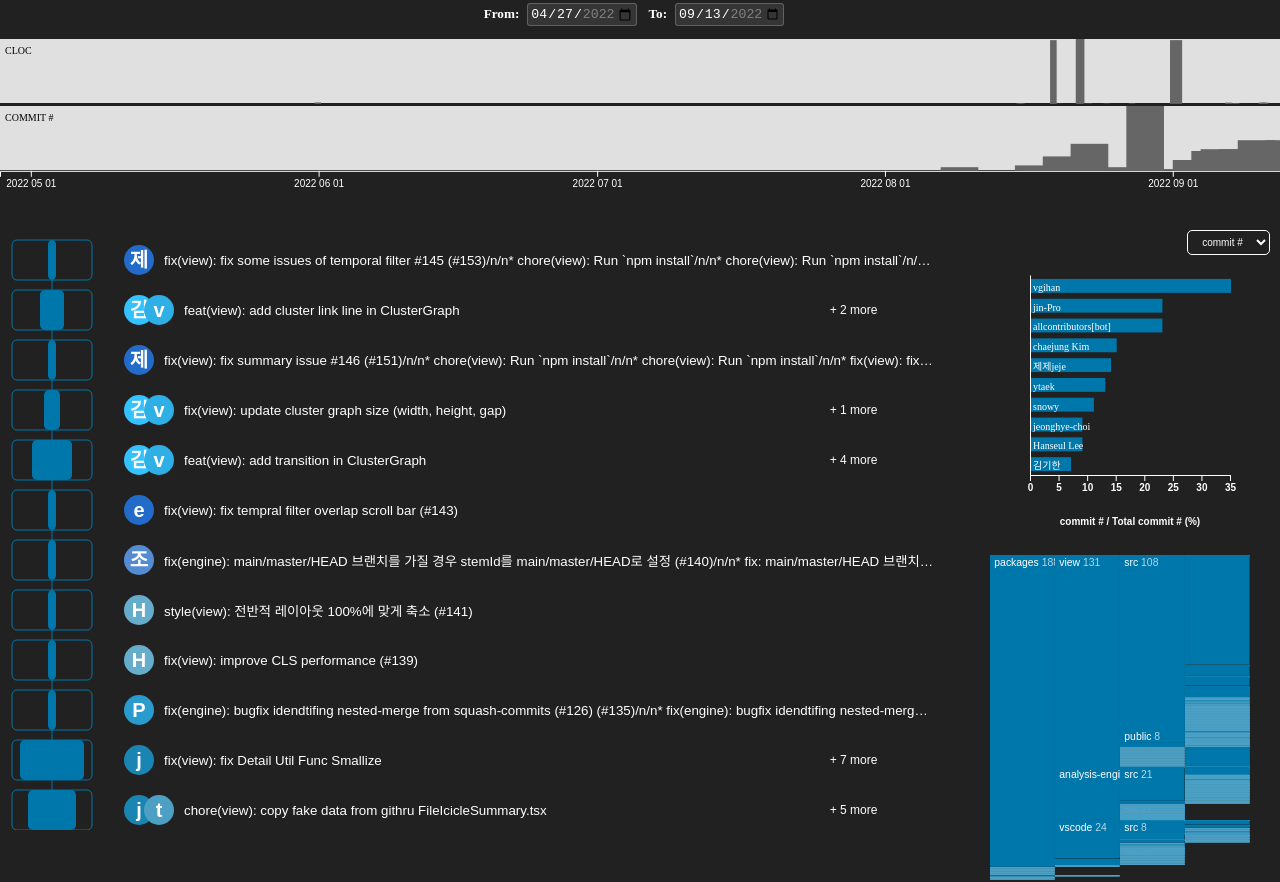
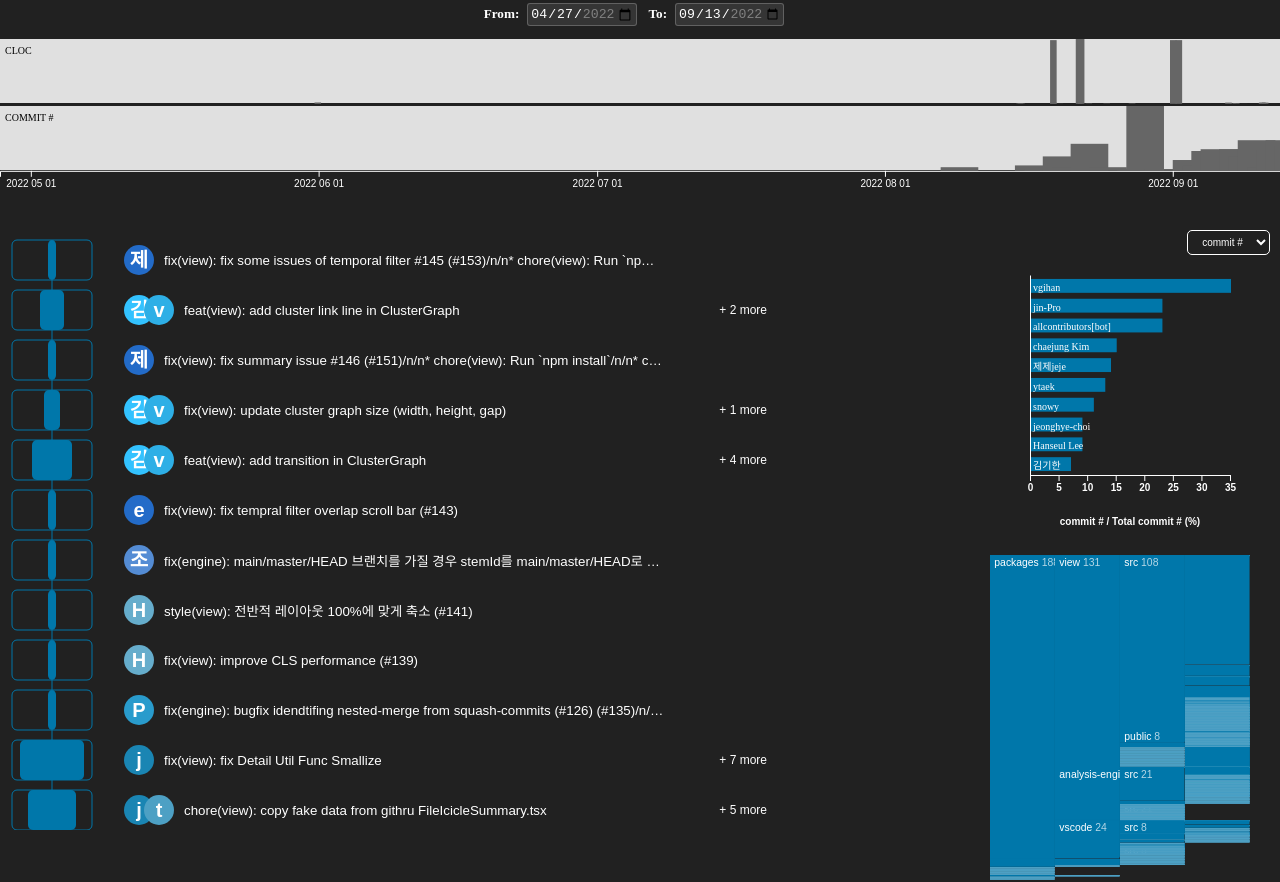
Before and after one commit to githru/githru-vscode-ext, a React (Create React App) app in the folder packages/view/: page / in a window 1280 px wide. Built offline with nearby package versions, Linux system fonts and the light colour scheme.

Commit message:
style(view): summary 반응형 적용 및 디테일한 스타일 조정

```diff
--- a/packages/view/src/components/Detail/Detail.scss
+++ b/packages/view/src/components/Detail/Detail.scss
@@ -16,6 +16,7 @@
 
   .detail__summary {
     flex-grow: 0.1;
+    text-align: right;
   }
 
   .insertions {
--- a/packages/view/src/components/VerticalClusterList/Summary/Summary.scss
+++ b/packages/view/src/components/VerticalClusterList/Summary/Summary.scss
@@ -28,6 +28,61 @@
   }
 }
 
+@media (max-width: 1440px) {
+  .cluster-summary__cluster {
+    width: 850px !important;
+
+    .commit-message {
+      width: 600px !important;
+    }
+  }
+}
+@media (max-width: 1300px) {
+  .cluster-summary__cluster {
+    width: 700px !important;
+
+    .commit-message {
+      width: 500px !important;
+    }
+  }
+}
+@media (max-width: 1130px) {
+  .cluster-summary__cluster {
+    width: 600px !important;
+
+    .commit-message {
+      width: 400px !important;
+    }
+  }
+}
+@media (max-width: 1024px) {
+  .cluster-summary__cluster {
+    width: 500px !important;
+
+    .commit-message {
+      width: 300px !important;
+    }
+  }
+}
+@media (max-width: 930px) {
+  .cluster-summary__cluster {
+    width: 400px !important;
+
+    .commit-message {
+      width: 200px !important;
+    }
+  }
+}
+@media (max-width: 850px) {
+  .cluster-summary__cluster {
+    width: 200px !important;
+
+    .commit-message {
+      width: 100px !important;
+    }
+  }
+}
+
 .cluster-summary__container {
   width: 85%;
   margin-left: 20px;
@@ -35,14 +90,11 @@
 
   .cluster-summary__cluster {
     padding: 5px 0;
+    width: 950px;
   }
 
   .cluster-summary__toggle-contents-button {
     width: 100%;
-    display: flex;
-    align-items: center;
-    justify-content: space-between;
-    flex-direction: row;
     padding: 5px 15px;
     border: none;
     background-color: transparent;
@@ -58,42 +110,28 @@
   .cluster-summary__toggle-contents-container {
     display: flex;
     align-items: center;
-    text-overflow: ellipsis;
     width: 100%;
   }
 
   :hover .collapsible-icon {
-    display: flex;
-    align-items: center;
-    justify-content: center;
-    margin-left: 12px;
     visibility: visible;
-    cursor: pointer;
   }
 
   .collapsible-icon {
     display: flex;
     align-items: center;
     justify-content: center;
-    margin-left: 12px;
+    margin-left: 8px;
     background-color: transparent;
     border: none;
-    font-size: 18px;
+    font-size: 24px;
     color: $blue-light-600;
     visibility: hidden;
     cursor: pointer;
-  }
 
-  .collapsible-icon-shown {
-    display: flex;
-    align-items: center;
-    justify-content: center;
-    margin-left: 12px;
-    background-color: transparent;
-    border: none;
-    font-size: 18px;
-    color: $blue-light-600;
-    cursor: pointer;
+    & .show {
+      visibility: visible;
+    }
   }
 
   .name-box {
@@ -153,7 +191,6 @@
       position: absolute;
       bottom: 30%;
       left: -9999px;
-
       color: $white;
       font-size: 12px;
       padding: 0px 12px;
@@ -161,7 +198,6 @@
       width: auto;
       min-width: max-content;
       word-wrap: break-word;
-
       opacity: 0;
       z-index: 9999;
     }
@@ -183,60 +219,21 @@
       overflow: hidden;
       text-overflow: ellipsis;
       margin-left: 15px;
+      text-align: left;
+      width: 700px;
       cursor: pointer;
     }
     .more-commit-count {
       font-size: 12px;
+      text-align: right;
+      width: 60px;
     }
   }
-
-  // .keyword {
-  //   margin-left: 5px;
-  //   margin-right: 5px;
-
-  //   &:hover {
-  //     @include animation();
-  //     font-weight: 700;
-  //     cursor: pointer;
-  //   }
-
-  //   &.large {
-  //     font-size: 18pt;
-  //     font-weight: 900;
-  //     line-height: 28px;
-
-  //     &:hover {
-  //       @include animation();
-  //       cursor: pointer;
-  //     }
-  //   }
-
-  //   &.medium {
-  //     font-size: 16pt;
-  //     font-weight: 700;
-  //     line-height: 28px;
-
-  //     &:hover {
-  //       @include animation();
-  //       cursor: pointer;
-  //     }
-  //   }
-  // }
 }
 
 .cluster-summary__detail__container {
   overflow: overlay;
   max-height: 280px;
-
-  // @include keyframes(open_detail) {
-  //   0% {
-  //     max-height: 0;
-  //   }
-  //   100% {
-  //     max-height: 280px;
-  //   }
-  // }
-  // @include animate(open_detail, 0.3s, linear, 1);
 }
 
 .summary-detail__wrapper {
@@ -244,5 +241,4 @@
   padding: 0 30px;
   padding-top: 5px;
   padding-bottom: 20px;
-  box-sizing: border-box;
 }
--- a/packages/view/src/components/VerticalClusterList/Summary/Summary.tsx
+++ b/packages/view/src/components/VerticalClusterList/Summary/Summary.tsx
@@ -56,7 +56,7 @@ const Summary = forwardRef<HTMLDivElement, SummaryProps>(
                 onClick={() => onClickClusterSummary(cluster.clusterId)}
               >
                 <div className="cluster-summary__toggle-contents-container">
-                  <span className="name-box">
+                  <div className="name-box">
                     {cluster.summary.authorNames.map(
                       (authorArray: Array<string>) => {
                         return authorArray.map((authorName: string) => (
@@ -67,25 +67,23 @@ const Summary = forwardRef<HTMLDivElement, SummaryProps>(
                         ));
                       }
                     )}
-                  </span>
+                  </div>
                   <div className="cluster-summary__contents">
                     <span className="commit-message">
                       {cluster.summary.content.message}
                     </span>
                     <span className="more-commit-count">
                       {cluster.summary.content.count > 0 &&
-                        ` + ${cluster.summary.content.count} more`}
+                        `+ ${cluster.summary.content.count} more`}
                     </span>
                   </div>
-                  {cluster.clusterId === clusterIds ? (
-                    <div className="collapsible-icon-shown">
-                      <IoIosArrowDropupCircle fontSize="1.6rem" />
-                    </div>
-                  ) : (
-                    <div className="collapsible-icon">
-                      <IoIosArrowDropdownCircle fontSize="1.6rem" />
-                    </div>
-                  )}
+                  <div className="collapsible-icon">
+                    {cluster.clusterId === clusterIds ? (
+                      <IoIosArrowDropupCircle className="show" />
+                    ) : (
+                      <IoIosArrowDropdownCircle />
+                    )}
+                  </div>
                 </div>
               </button>
               {cluster.clusterId === clusterIds && (
```
